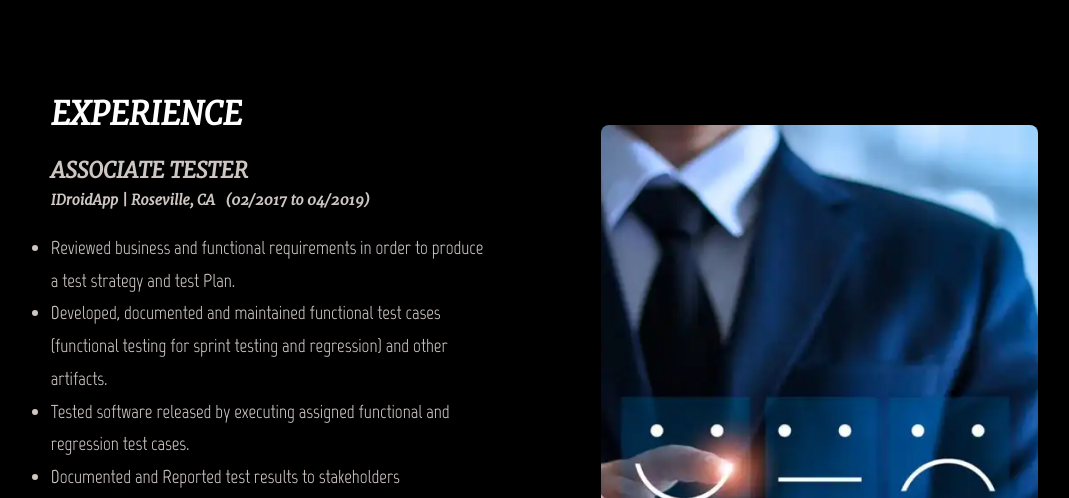
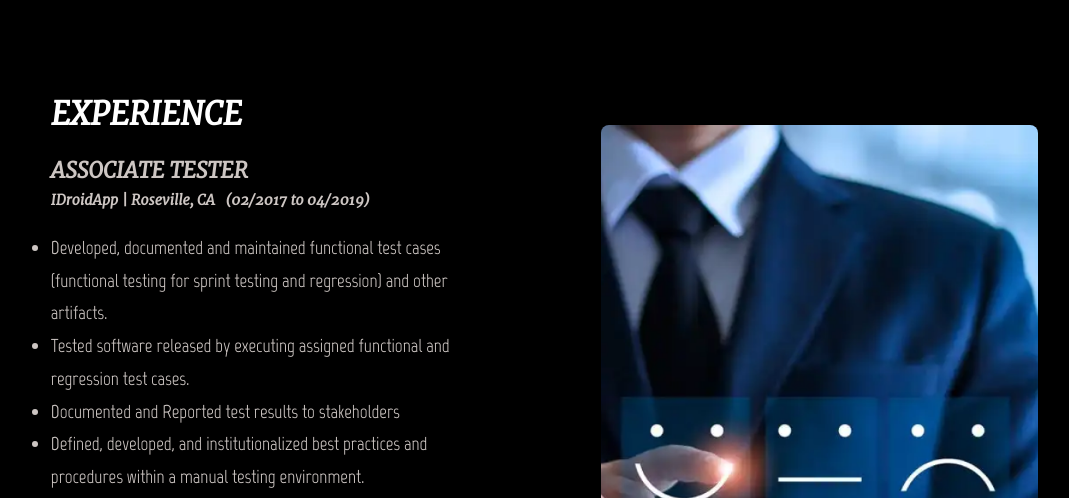
Before and after one commit to Hokins7/Resume-site, a PHP site: page / in a window 1280 px wide. Shown: the part 3120-3618 px from the top of the page, without its empty margins (96-1165 px from the left). Run offline with PHP 8.4, Linux system fonts and the light colour scheme.

Commit message:
Change structure

```diff
--- a/index.php
+++ b/index.php
@@ -70,8 +70,7 @@
                                 <h3 class="job-position">ASSOCIATE TESTER</h3>
                                 <h4 class="company">IDroidApp | Roseville, CA &nbsp (02/2017 to 04/2019)</h4>
                                 <ul class="text-block__p">
-                                    <li>Reviewed business and functional requirements in order to produce a test
-                                        strategy and test Plan.</li>
+
                                     <li>Developed, documented and maintained functional test cases (functional
                                         testing for sprint testing and regression) and other artifacts.</li>
                                     <li>Tested software released by executing assigned functional and regression test
```
